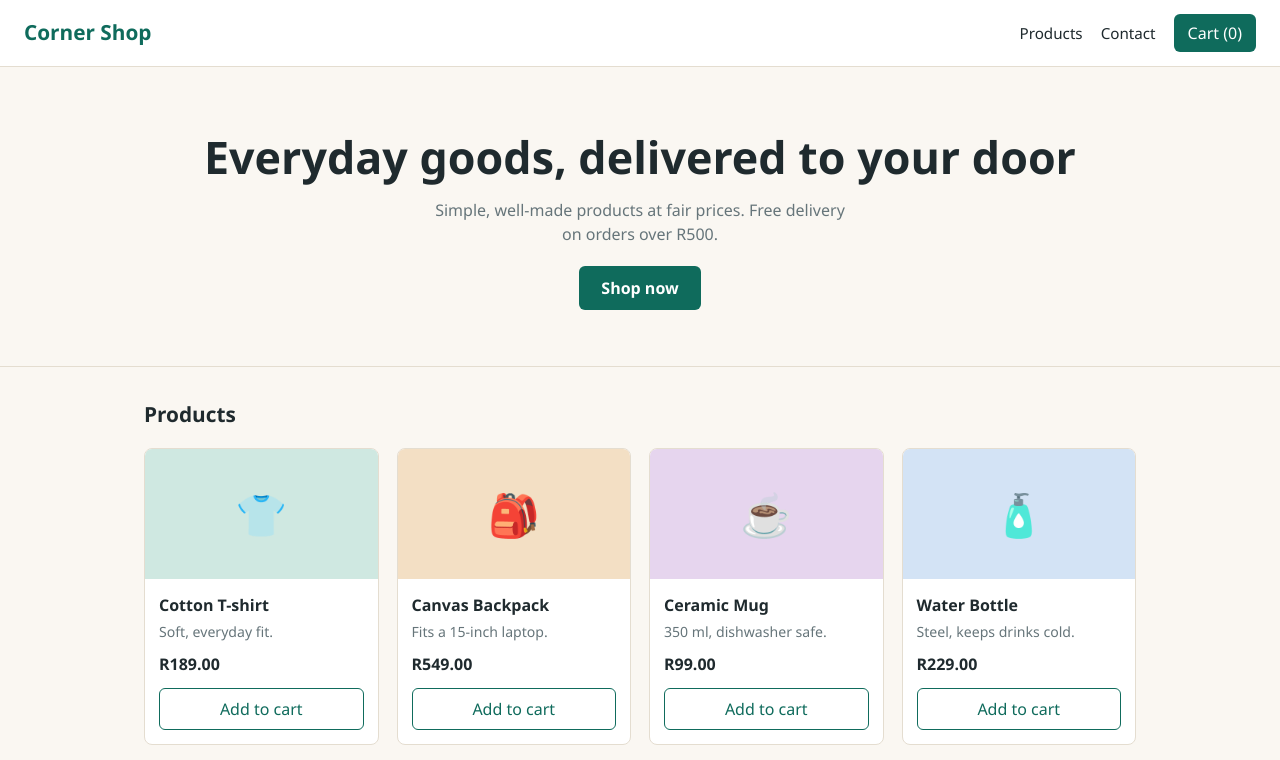
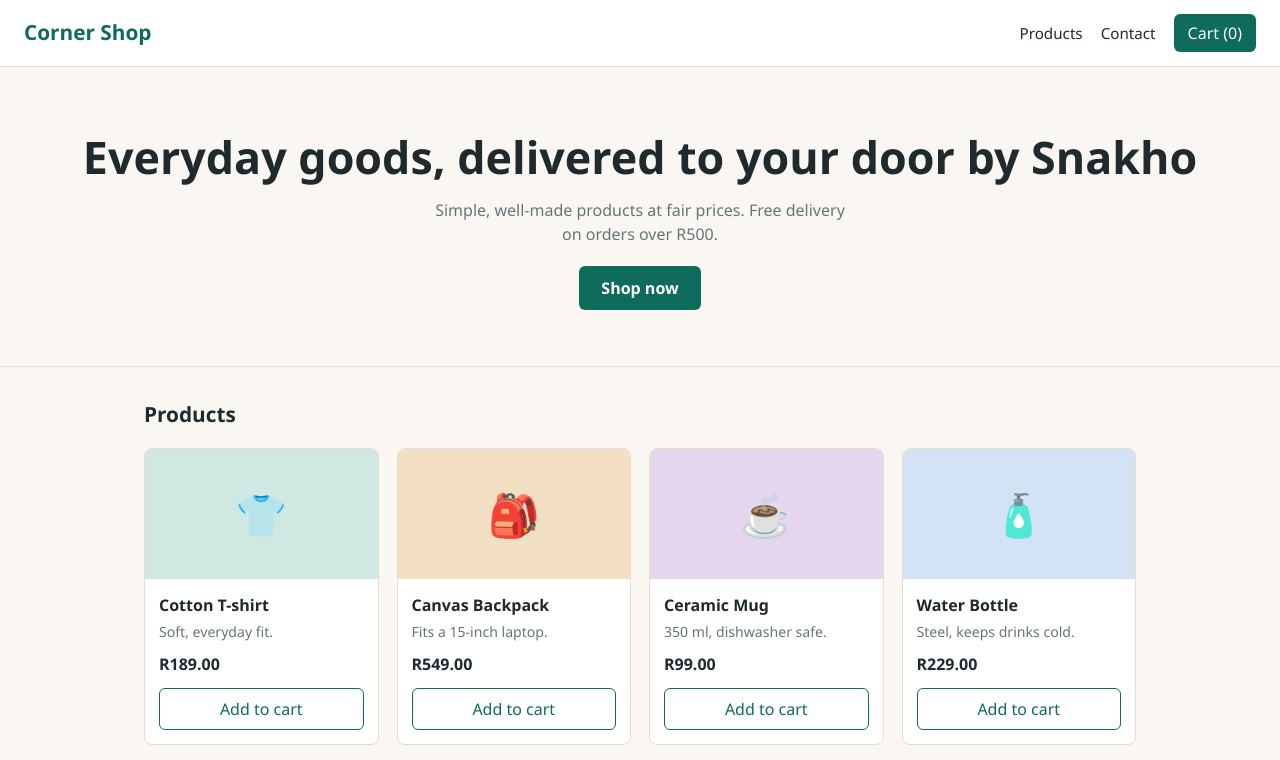
Before and after one commit to mabasosnakhokonke9-ctrl/lesson-one, a plain HTML site: page index.html in a window 1280 px wide. Shown: the top 760 px of the page. Drawn offline with Linux system fonts and the light colour scheme.

Commit message:
Update index.html

```diff
--- a/index.html
+++ b/index.html
@@ -179,7 +179,7 @@
 </header>
 
 <section class="hero">
-  <h1>Everyday goods, delivered to your door</h1>
+  <h1>Everyday goods, delivered to your door by Snakho</h1>
   <p>Simple, well-made products at fair prices. Free delivery on orders over R500.</p>
   <a class="btn" href="#products">Shop now</a>
 </section>
```
